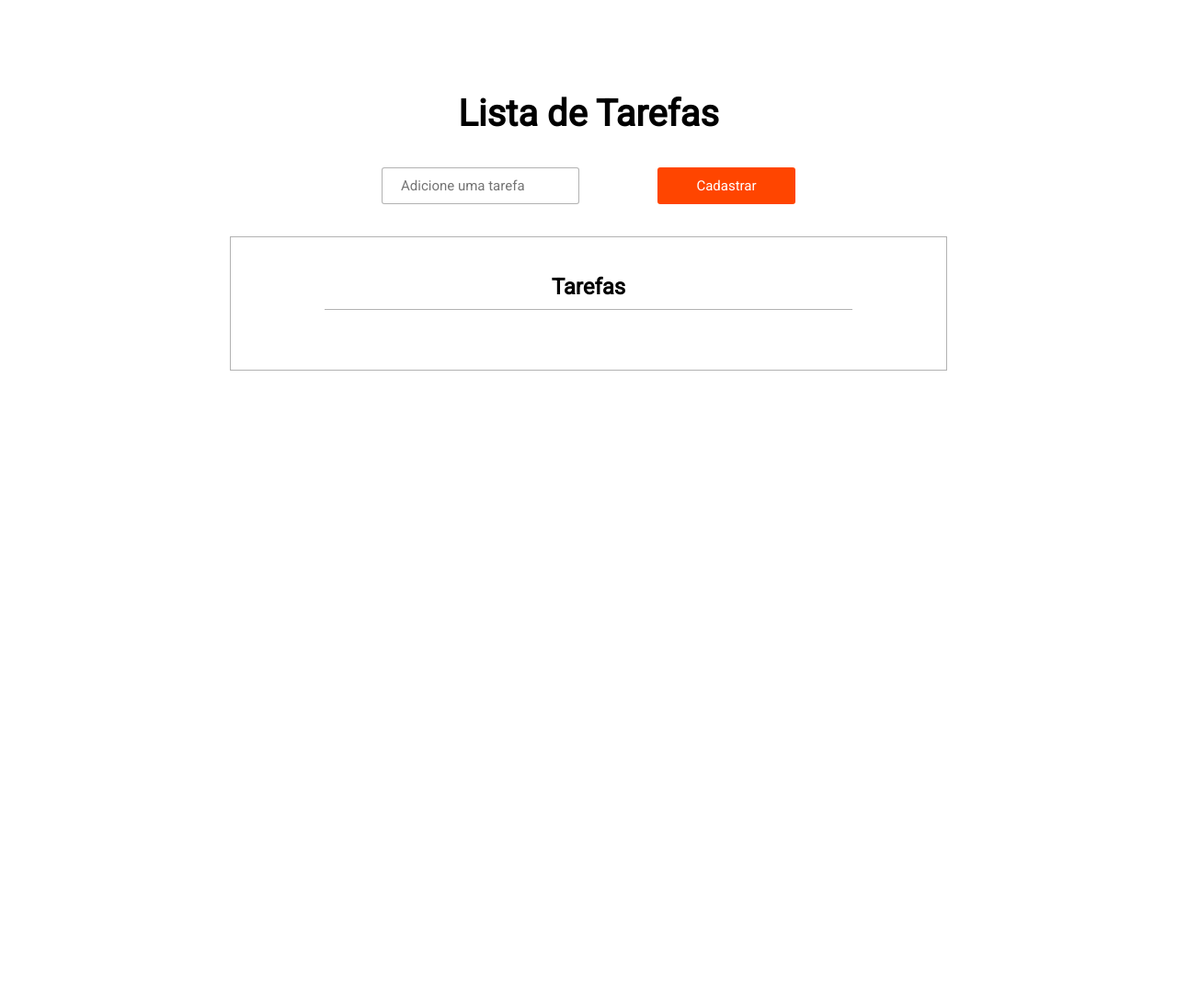
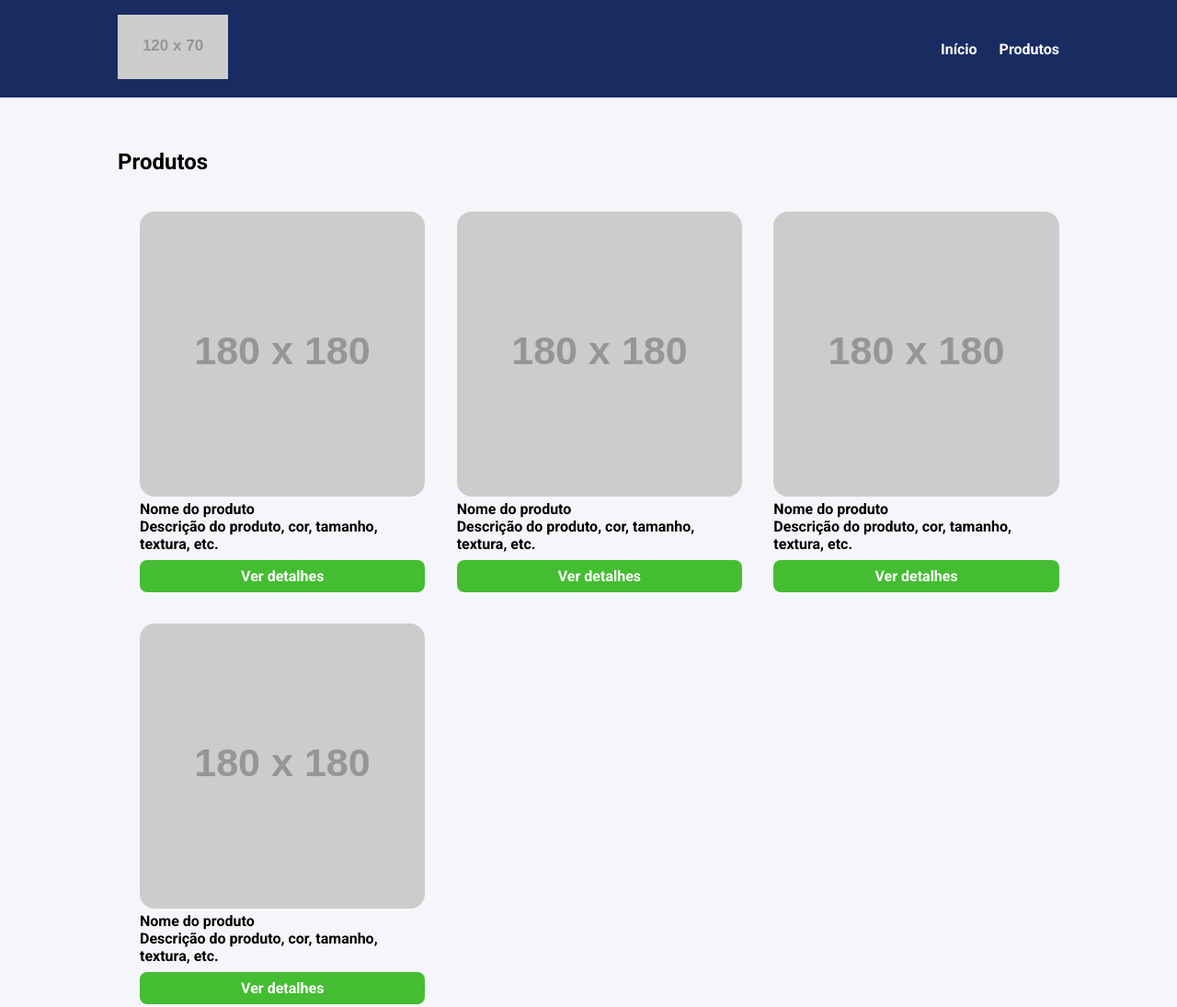
Before and after one commit to vitor-sld/EBAC, a website: page index.html in a window 1280 px wide. Shown: the whole page at 92% size. Before the commit the page ends 800 px from the top, so only its background shows below. Drawn offline with nearby package versions, Linux system fonts and the light colour scheme; placeholder pictures from the web are drawn by us.

Commit message:
Adicionando arquivos - primeiro commit

```diff
--- a/index.html
+++ b/index.html
@@ -1,44 +1,79 @@
 <!DOCTYPE html>
-<html lang="pt-br">
-
+<html lang="pt-BR">
 <head>
     <meta charset="UTF-8">
     <meta http-equiv="X-UA-Compatible" content="IE=edge">
     <meta name="viewport" content="width=device-width, initial-scale=1.0">
+    <title>Document</title>
     <link rel="preconnect" href="https://fonts.googleapis.com">
     <link rel="preconnect" href="https://fonts.gstatic.com" crossorigin>
-    <link href="https://fonts.googleapis.com/css2?family=Roboto&display=swap" rel="stylesheet">
-    <link rel="stylesheet" href="main.css">
-    <title>Lista de Tarefas</title>
+    <link href="https://fonts.googleapis.com/css2?family=Roboto:wght@400;700&display=swap" rel="stylesheet">
+    <link rel="stylesheet" href="build/main.css">
 </head>
-
 <body>
-    <div class="container">
-        <header>
-            <h1>Lista de Tarefas</h1>
-        </header>
-
-        <section>
-            <form id="adicionar-tarefa">
-
-                <input required type="text"  id="nome-tarefa"placeholder="Adicione uma tarefa" required>
-                <button type="submit">Cadastrar</button>
-
-            </form>
-</section>
-
-<section id="uls">
-
-            <h2>Tarefas</h2>
-
-            <ul id="tabela">
+    <header>
+        <div class="container">
+            <div class="branding">
+                <img src="https://via.placeholder.com/120x70" />
+            </div>
+            <nav>
+                <ul class="menu">
+                    <li>
+                        <a href="#">Início</a>
+                    </li>
+                    <li>
+                        <a href="#">Produtos</a>
+                    </li>
+                </ul>
+            </nav>
+        </div>
+    </header>
+    <section>
+        <div class="container">
+            <h2>Produtos</h2>
+            <ul class="products">
+                <li class="product-item">
+                    <img src="https://via.placeholder.com/180x180" />
+                    <h4>Nome do produto</h4>
+                    <p>
+                        Descrição do produto, cor, tamanho, textura, etc.
+                    </p>
+                    <a href="#" class="product-button">
+                        Ver detalhes
+                    </a>
+                </li>
+                <li class="product-item">
+                    <img src="https://via.placeholder.com/180x180" />
+                    <h4>Nome do produto</h4>
+                    <p>
+                        Descrição do produto, cor, tamanho, textura, etc.
+                    </p>
+                    <a href="#" class="product-button">
+                        Ver detalhes
+                    </a>
+                </li>
+                <li class="product-item">
+                    <img src="https://via.placeholder.com/180x180" />
+                    <h4>Nome do produto</h4>
+                    <p>
+                        Descrição do produto, cor, tamanho, textura, etc.
+                    </p>
+                    <a href="#" class="product-button">
+                        Ver detalhes
+                    </a>
+                </li>
+                <li class="product-item">
+                    <img src="https://via.placeholder.com/180x180" />
+                    <h4>Nome do produto</h4>
+                    <p>
+                        Descrição do produto, cor, tamanho, textura, etc.
+                    </p>
+                    <a href="#" class="product-button">
+                        Ver detalhes
+                    </a>
+                </li>
             </ul>
-
-        </section>
-    </div>
-
-    <script src="https://code.jquery.com/jquery-3.6.0.min.js"></script>
-    <script src="main.js"></script>
+        </div>
+    </section>
 </body>
-
 </html>
--- /dev/null
+++ b/source/config/reset.scss
@@ -0,0 +1,6 @@
+* {
+    margin: 0;
+    padding: 0;
+    box-sizing: border-box;
+    font-family: Roboto, sans-serif;
+}
--- /dev/null
+++ b/source/config/variaveis.scss
@@ -0,0 +1,5 @@
+$corBackground: #f5f6fa;
+$corButtons: #44bd32;
+
+$tablet: 1023px;
+$mobile: 767px;
--- /dev/null
+++ b/source/main.scss
@@ -0,0 +1,103 @@
+@use 'config/reset';
+@use 'config/variaveis';
+
+body {
+    background-color: variaveis.$corBackground;
+}
+
+
+.container {
+    max-width: 1024px;
+    width: 100%;
+    margin: 0 auto;
+}
+
+header {
+    background-color: #182C61;
+    position: sticky;
+    top: 0;
+    left: 0;
+
+
+    .container {
+        display: flex;
+        justify-content: space-between;
+        align-items: center;
+        padding: 16px 0;
+    }
+
+
+    .menu {
+        display: flex;
+
+
+    }
+}
+li {
+    list-style: none;
+}
+
+li {
+    font-weight: bold;
+    margin-left: 24px;
+}
+
+li a {
+    color: #fff;
+    text-decoration: none;
+}
+
+section {
+    padding: 56px 0;
+
+    .products {
+        margin-top: 40px;
+        display: grid;
+        grid-template-columns: repeat(3, 32.66%);
+        column-gap: 1%;
+        row-gap: 4%;
+        width: 100%;
+
+        .product-item img {
+            width: 100%;
+            border-radius: 16px;
+        }
+
+        .product-button {
+            display: block;
+            background-color: variaveis.$corButtons;
+            color: #fff;
+            text-align: center;
+            padding: 8px 0;
+            border-radius: 8px;
+            margin-top: 8px;
+            text-decoration: none;
+
+            &:hover {
+                background-color: darken( variaveis.$corButtons, 5%);
+            }
+        }
+
+    }
+}
+
+@media screen and (max-width: variaveis.$tablet) {
+    .container {
+        max-width: 80%;
+
+        .products {
+            grid-template-columns: repeat(2, 48.5%);
+            column-gap: 3%;
+        }
+    }
+}
+
+@media screen and (max-width: variaveis.$mobile) {
+    .products {
+        display: block;
+
+        .product-item {
+            margin-bottom: 32px;
+        }
+    }
+}
```
Also changed, not shown: package.json (added, +12 -0 lines), build/main.css (added), 2 other files.
